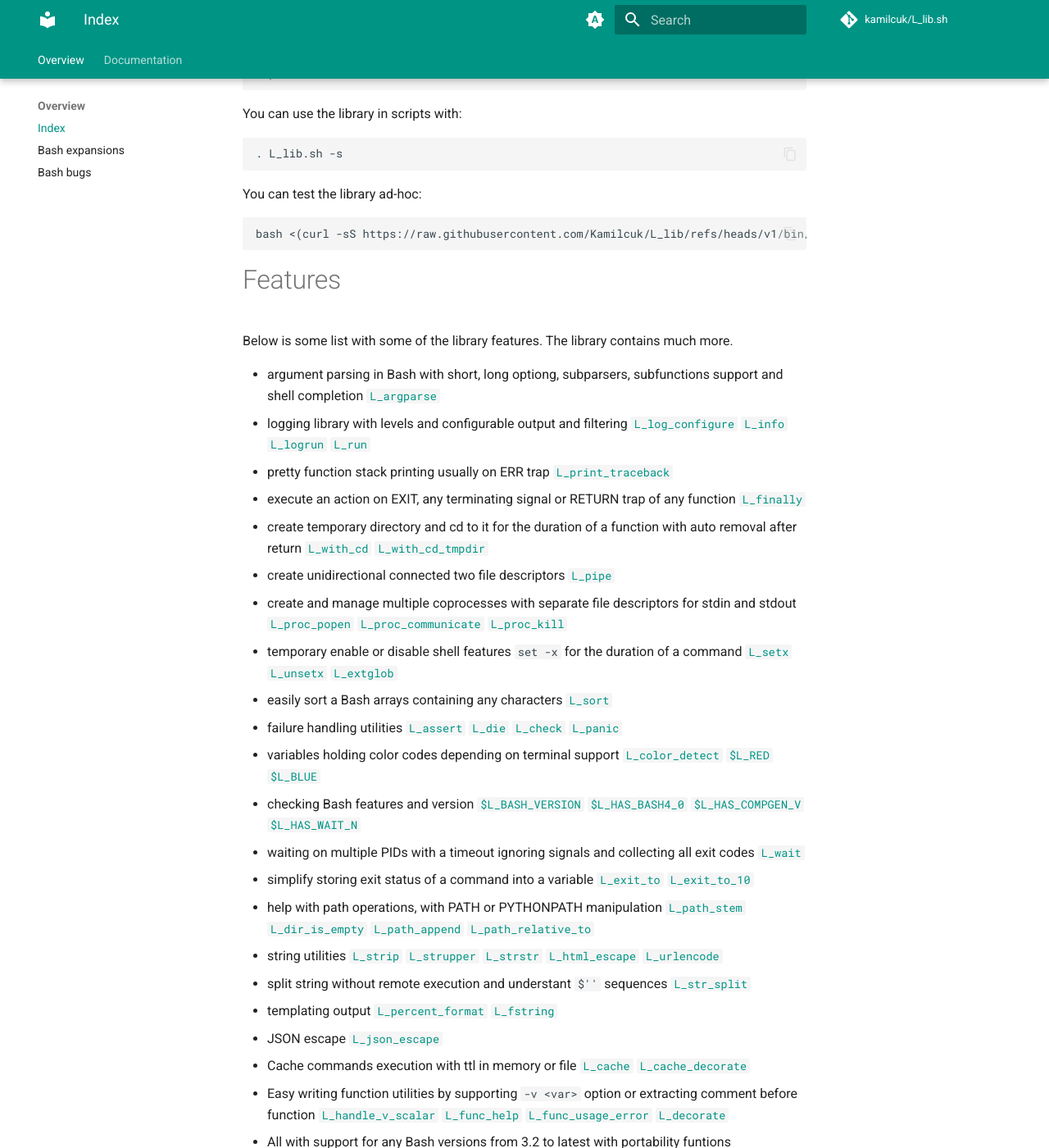
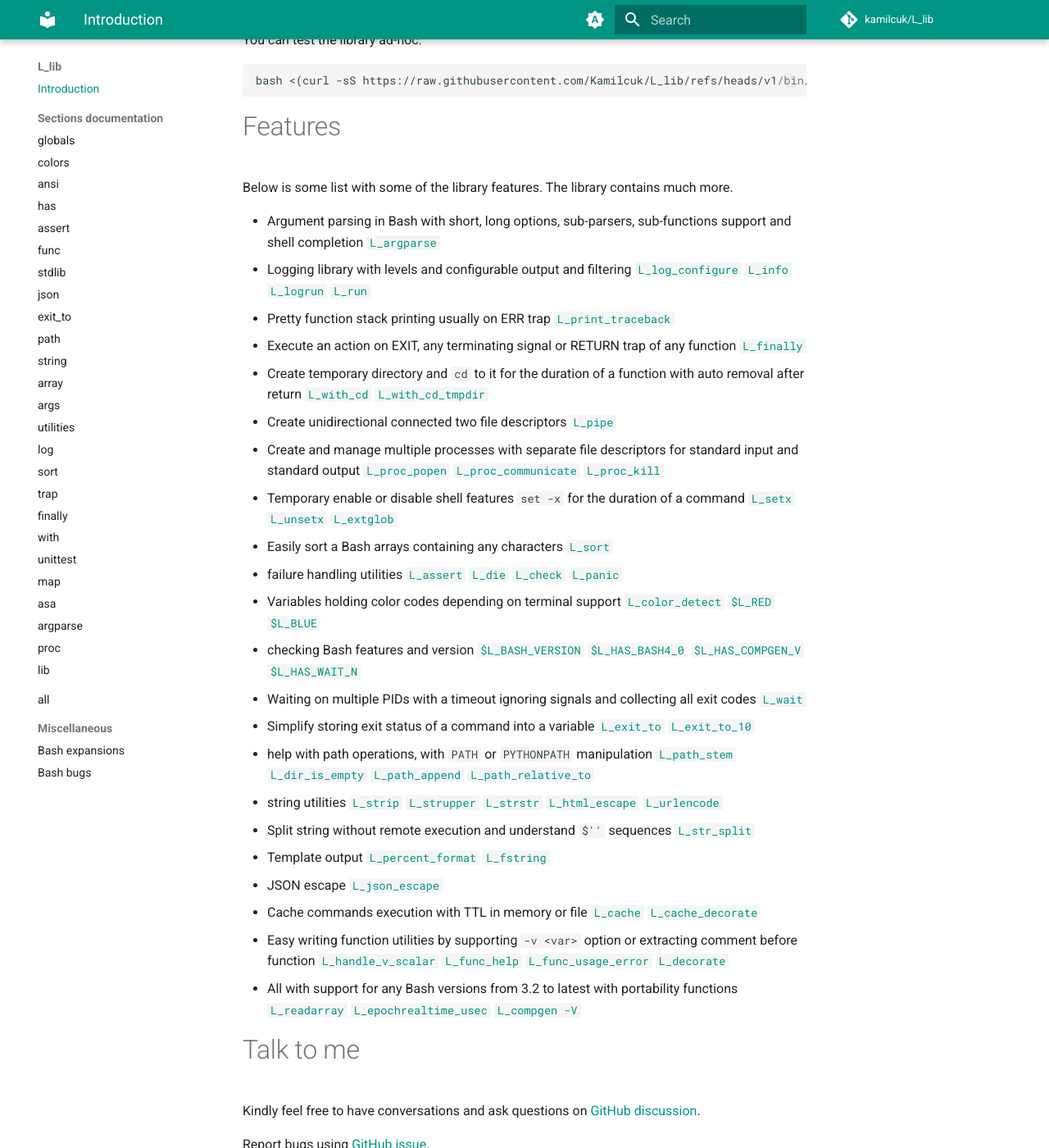
Before and after one commit to Kamilcuk/L_lib, an MkDocs documentation site: the page built from docs/index.md, in a window 1280 px wide and 1400 px high, scrolled down 1044 px. Shown: the whole window at 82% size. Built offline with MkDocs 1.6.1 and Material for MkDocs 9.7.7, drawn with Linux system fonts in a browser that asks for light colours; comment, search, counter and statistics services are not loaded; some of the changed text lies outside the part shown.

Commit message:
improve documentation

````diff
--- a/README.md
+++ b/README.md
@@ -6,24 +6,17 @@
 
 <!-- vim-markdown-toc GFM -->
 
-* [Documentation](#documentation)
+* [Documentation](https://kamilcuk.github.io/L_lib/)
 * [Installation](#installation)
 * [Features](#features)
 * [Conventions](#conventions)
 * [License](#license)
 
 <!-- vim-markdown-toc -->
-# Documentation
-
-See [https://kamilcuk.github.io/L_lib/](https://kamilcuk.github.io/L_lib/) for documentation of the project.
-
-Kindly feel free to have converstations and ask questions on [Github discussion](https://github.com/Kamilcuk/L_lib/discussions).
-
-Report bugs using [Github issue](https://github.com/Kamilcuk/L_lib/issues).
 
 # Installation
 
-The library is one file. Download the latest release from github and put in your PATH:
+The library is one file. Download the latest release from GitHub and put in your PATH:
 
 ```
 mkdir -vp ~/.local/bin/
@@ -37,48 +30,50 @@
 . L_lib.sh -s
 ```
 
+Unless `-n`, sourcing the library will enable `extglob` and `patsub_replacement` and, if `set -e` is set, register a `ERR` trap that will print a nice traceback on unhandled error.
+
 You can test the library ad-hoc:
 
 ```
-bash <(curl -sS https://raw.githubusercontent.com/Kamilcuk/L_lib/refs/heads/v1/bin/L_lib.sh) L_argparse -- -v -- arg ---- -v world hello
+bash <(curl -sS https://raw.githubusercontent.com/Kamilcuk/L_lib/refs/heads/v1/bin/L_lib.sh) L_setx L_log 'Hello world'
 ```
 
 # Features
 
 Below is some list with some of the library features. The library contains much more.
 
-- argument parsing in Bash with short, long optiong, subparsers, subfunctions support and shell completion
+- Argument parsing in Bash with short, long options, sub-parsers, sub-functions support and shell completion
     [`L_argparse`](https://kamilcuk.github.io/L_lib/section/argparse/)
-- logging library with levels and configurable output and filtering
+- Logging library with levels and configurable output and filtering
     [`L_log_configure`](https://kamilcuk.github.io/L_lib/section/log/)
     [`L_info`](https://kamilcuk.github.io/L_lib/section/all/#L_lib.sh--L_info)
     [`L_logrun`](https://kamilcuk.github.io/L_lib/section/all/#L_lib.sh--L_logrun)
     [`L_run`](https://kamilcuk.github.io/L_lib/section/all/#L_lib.sh--L_run)
-- pretty function stack printing usually on ERR trap
+- Pretty function stack printing usually on ERR trap
     [`L_print_traceback`](https://kamilcuk.github.io/L_lib/section/all/#L_lib.sh--L_print_traceback)
-- execute an action on EXIT, any terminating signal or RETURN trap of any function
+- Execute an action on EXIT, any terminating signal or RETURN trap of any function
     [`L_finally`](https://kamilcuk.github.io/L_lib/section/finally/)
-- create temporary directory and cd to it for the duration of a function with auto removal after return
+- Create temporary directory and `cd` to it for the duration of a function with auto removal after return
     [`L_with_cd`](https://kamilcuk.github.io/L_lib/section/all/#L_lib.sh--L_with_cd)
     [`L_with_cd_tmpdir`](https://kamilcuk.github.io/L_lib/section/all/#L_lib.sh--L_with_cd_tmpdir)
-- create unidirectional connected two file descriptors
+- Create unidirectional connected two file descriptors
     [`L_pipe`](https://kamilcuk.github.io/L_lib/section/all/#L_lib.sh--L_pipe)
-- create and manage multiple coprocesses with separate file descriptors for stdin and stdout
+- Create and manage multiple processes with separate file descriptors for standard input and standard output
     [`L_proc_popen`](https://kamilcuk.github.io/L_lib/section/all/#L_lib.sh--L_proc_popen)
     [`L_proc_communicate`](https://kamilcuk.github.io/L_lib/section/all/#L_lib.sh--L_proc_communicate)
     [`L_proc_kill`](https://kamilcuk.github.io/L_lib/section/all/#L_lib.sh--L_proc_kill)
-- temporary enable or disable shell features `set -x` for the duration of a command
+- Temporary enable or disable shell features `set -x` for the duration of a command
     [`L_setx`](https://kamilcuk.github.io/L_lib/section/all/#L_lib.sh--L_setx)
     [`L_unsetx`](https://kamilcuk.github.io/L_lib/section/all/#L_lib.sh--L_unsetx)
     [`L_extglob`](https://kamilcuk.github.io/L_lib/section/all/#L_lib.sh--L_extglob)
-- easily sort a Bash arrays containing any characters
+- Easily sort a Bash arrays containing any characters
     [`L_sort`](https://kamilcuk.github.io/L_lib/section/all/#L_lib.sh--L_sort)
 - failure handling utilities
     [`L_assert`](https://kamilcuk.github.io/L_lib/section/all/#L_lib.sh--L_assert)
     [`L_die`](https://kamilcuk.github.io/L_lib/section/all/#L_lib.sh--L_die)
     [`L_check`](https://kamilcuk.github.io/L_lib/section/all/#L_lib.sh--L_check)
     [`L_panic`](https://kamilcuk.github.io/L_lib/section/all/#L_lib.sh--L_panic)
-- variables holding color codes depending on terminal support
+- Variables holding color codes depending on terminal support
     [`L_color_detect`](https://kamilcuk.github.io/L_lib/section/all/#L_lib.sh--L_color_detect)
     [`$L_RED`](https://kamilcuk.github.io/L_lib/section/all/#L_lib.sh--$L_RED)
     [`$L_BLUE`](https://kamilcuk.github.io/L_lib/section/all/#L_lib.sh--$L_BLUE)
@@ -87,12 +82,12 @@
     [`$L_HAS_BASH4_0`](https://kamilcuk.github.io/L_lib/section/all/#L_lib.sh--L_HAS_BASH4_0)
     [`$L_HAS_COMPGEN_V`](https://kamilcuk.github.io/L_lib/section/all/#L_lib.sh--L_HAS_COMPGEN_V)
     [`$L_HAS_WAIT_N`](https://kamilcuk.github.io/L_lib/section/all/#L_lib.sh--L_HAS_WAIT_N)
-- waiting on multiple PIDs with a timeout ignoring signals and collecting all exit codes
+- Waiting on multiple PIDs with a timeout ignoring signals and collecting all exit codes
     [`L_wait`](https://kamilcuk.github.io/L_lib/section/all/#L_lib.sh--L_wait)
-- simplify storing exit status of a command into a variable
+- Simplify storing exit status of a command into a variable
     [`L_exit_to`](https://kamilcuk.github.io/L_lib/section/all/#L_lib.sh--L_exit_to)
     [`L_exit_to_10`](https://kamilcuk.github.io/L_lib/section/all/#L_lib.sh--L_exit_to_10)
-- help with path operations, with PATH or PYTHONPATH manipulation
+- help with path operations, with `PATH` or `PYTHONPATH` manipulation
     [`L_path_stem`](https://kamilcuk.github.io/L_lib/section/all/#L_lib.sh--L_path_stem)
     [`L_dir_is_empty`](https://kamilcuk.github.io/L_lib/section/all/#L_lib.sh--L_dir_is_empty)
     [`L_path_append`](https://kamilcuk.github.io/L_lib/section/all/#L_lib.sh--L_path_append)
@@ -103,14 +98,14 @@
     [`L_strstr`](https://kamilcuk.github.io/L_lib/section/all/#L_lib.sh--L_strstr)
     [`L_html_escape`](https://kamilcuk.github.io/L_lib/section/all/#L_lib.sh--L_html_escape)
     [`L_urlencode`](https://kamilcuk.github.io/L_lib/section/all/#L_lib.sh--L_urlencode)
-- split string without remote execution and understant `$''` sequences
+- Split string without remote execution and understand `$''` sequences
     [`L_str_split`](https://kamilcuk.github.io/L_lib/section/all/#L_lib.sh--L_str_split)
-- templating output
+- Template output
     [`L_percent_format`](https://kamilcuk.github.io/L_lib/section/all/#L_lib.sh--L_percent_format)
     [`L_fstring`](https://kamilcuk.github.io/L_lib/section/all/#L_lib.sh--L_fstring)
 - JSON escape
     [`L_json_escape`](https://kamilcuk.github.io/L_lib/section/all/#L_lib.sh--L_json_escape)
-- Cache commands execution with ttl in memory or file
+- Cache commands execution with TTL in memory or file
     [`L_cache`](https://kamilcuk.github.io/L_lib/section/all/#L_lib.sh--L_cache)
     [`L_cache_decorate`](https://kamilcuk.github.io/L_lib/section/all/#L_lib.sh--L_cache_decorate)
 - Easy writing function utilities by supporting `-v <var>` option or extracting comment before function
@@ -118,21 +113,27 @@
     [`L_func_help`](https://kamilcuk.github.io/L_lib/section/all/#L_lib.sh--L_func_help)
     [`L_func_usage_error`](https://kamilcuk.github.io/L_lib/section/all/#L_lib.sh--L_func_usage_error)
     [`L_decorate`](https://kamilcuk.github.io/L_lib/section/all/#L_lib.sh--L_decorate)
-- All with support for any Bash versions from 3.2 to latest with portability funtions
+- All with support for any Bash versions from 3.2 to latest with portability functions
     [`L_readarray`](https://kamilcuk.github.io/L_lib/section/all/#L_lib.sh--L_readarray)
     [`L_epochrealtime_usec`](https://kamilcuk.github.io/L_lib/section/all/#L_lib.sh--L_epochrealtime_usec)
     [`L_compgen -V`](https://kamilcuk.github.io/L_lib/section/all/#L_lib.sh--L_compgen)
 
+# Talk to me
+
+Kindly feel free to have conversations and ask questions on [GitHub discussion](https://github.com/Kamilcuk/L_lib/discussions).
+
+Report bugs using [GitHub issue](https://github.com/Kamilcuk/L_lib/issues).
+
 # Conventions
 
 - `L_*` prefix for public symbols.
-- `_L_*` prefix for private symbols, including local variables in functions taking a namereference.
-- Upper case used for global scope readonly variables.
+- `_L_*` prefix for private symbols, including local variables in functions taking a name-reference.
+- Upper case used for global scope read-only variables.
 - Lower case used for functions and user mutable variables
 - Snake case for everything.
 - The option `-v <var>` is used to store the result in a variable instead of printing it.
     - This follows the convention of `printf -v <var>`.
-    - Without the `-v` option, the function outputs the elements on lines to stdout.
+    - Without the `-v` option, the function outputs the elements on lines to standard output.
     - Associated function with `_v` suffix store the result in a hardcoded scratch variable `L_v`.
 
 # License
--- a/docs/requirements.txt
+++ b/docs/requirements.txt
@@ -2,3 +2,4 @@
 mkdocstrings-sh>=0.0.3
 mkdocs-section-index
 mkdocs-material
+mkdocs-git-revision-date-localized-plugin
--- a/mkdocs.yml
+++ b/mkdocs.yml
@@ -1,44 +1,50 @@
 ---
-site_name: "L_lib.sh"
-site_url: "https://kamilcuk.github.io/L_lib.sh"
-repo_url: "https://github.com/kamilcuk/L_lib.sh"
-repo_name: "kamilcuk/L_lib.sh"
-watch: [mkdocs.yml, README.md, bin]
+site_name: "L_lib"
+site_author: Kamil Cukrowski
+site_url: "https://kamilcuk.github.io/L_lib"
+site_description: Collection of Bash usefull functions and features.
+repo_url: "https://github.com/kamilcuk/L_lib"
+repo_name: "kamilcuk/L_lib"
+watch:
+  - mkdocs.yml
+  - README.md
+  - bin
+  - docs
 copyright: Copyright &copy; 2025 Kamil Cukrowski
 edit_uri: edit/main/docs/
 
 nav:
-  - Overview:
-      - Index: index.md
-      - Bash expansions: expansions.md
-      - Bash bugs: bash_bugs.md
-  - Documentation:
-      - globals: section/globals.md
-      - colors: section/colors.md
-      - ansi: section/ansi.md
-      - has: section/has.md
-      - assert: section/assert.md
-      - func: section/func.md
-      - stdlib: section/stdlib.md
-      - json: section/json.md
-      - exit_to: section/exit_to.md
-      - path: section/path.md
-      - string: section/string.md
-      - array: section/array.md
-      - args: section/args.md
-      - utilities: section/utilities.md
-      - log: section/log.md
-      - sort: section/sort.md
-      - trap: section/trap.md
-      - finally: section/finally.md
-      - with: section/with.md
-      - unittest: section/unittest.md
-      - map: section/map.md
-      - asa: section/asa.md
-      - argparse: section/argparse.md
-      - proc: section/proc.md
-      - lib: section/lib.md
-      - all: section/all.md
+  - Introduction: index.md
+  - Sections documentation:
+    - globals: section/globals.md
+    - colors: section/colors.md
+    - ansi: section/ansi.md
+    - has: section/has.md
+    - assert: section/assert.md
+    - func: section/func.md
+    - stdlib: section/stdlib.md
+    - json: section/json.md
+    - exit_to: section/exit_to.md
+    - path: section/path.md
+    - string: section/string.md
+    - array: section/array.md
+    - args: section/args.md
+    - utilities: section/utilities.md
+    - log: section/log.md
+    - sort: section/sort.md
+    - trap: section/trap.md
+    - finally: section/finally.md
+    - with: section/with.md
+    - unittest: section/unittest.md
+    - map: section/map.md
+    - asa: section/asa.md
+    - argparse: section/argparse.md
+    - proc: section/proc.md
+    - lib: section/lib.md
+  - all: section/all.md
+  - Miscellaneous:
+    - Bash expansions: expansions.md
+    - Bash bugs: bash_bugs.md
 
 theme:
   name: material
@@ -48,13 +54,15 @@
   - content.action.view
   - content.code.annotate
   - content.code.copy
+  - content.tabs.link
   - content.tooltips
   - navigation.footer
+  - navigation.instant
   - navigation.instant.preview
+  - navigation.instant.progress
   - navigation.path
   - navigation.sections
-  - navigation.tabs
-  - navigation.tabs.sticky
+  - navigation.tracking
   - navigation.top
   - search.highlight
   - search.suggest
@@ -110,18 +118,20 @@
 
 
 plugins:
-- search
-- autorefs
-# - markdown-exec
-- section-index
-- mkdocstrings:
-    default_handler: sh
-    handlers:
-      sh:
-        options:
-          includeregex: "^L_.*"
-          excluderegex: "^_L_.*$"
-          source_url: "https://github.com/Kamilcuk/L_lib/blob/main/{file}#L{line}"
+  - search
+  - autorefs
+  # - markdown-exec
+  - section-index
+  - git-revision-date-localized:
+      timezone: UTC # It can only be in UTC unless the ISO time can include timezone.
+  - mkdocstrings:
+      default_handler: sh
+      handlers:
+        sh:
+          options:
+            includeregex: "^L_.*"
+            excluderegex: "^_L_.*$"
+            source_url: "https://github.com/Kamilcuk/L_lib/blob/main/{file}#L{line}"
 
 extra:
   social:
````
Also changed, not shown: docs/section/argparse.md (+150 -120 lines), docs/section/func.md (+2 -0 lines), 1 other file.
